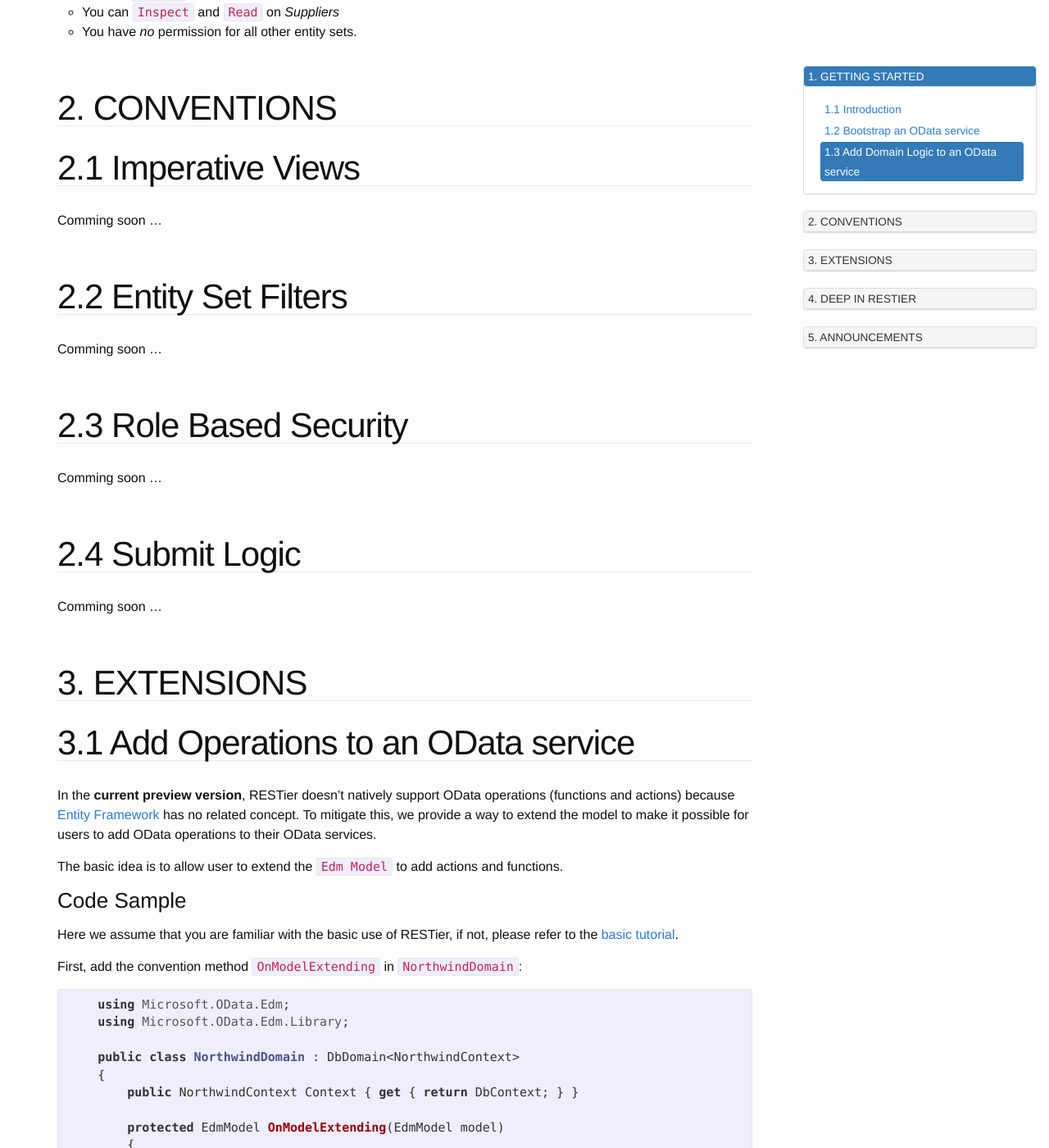
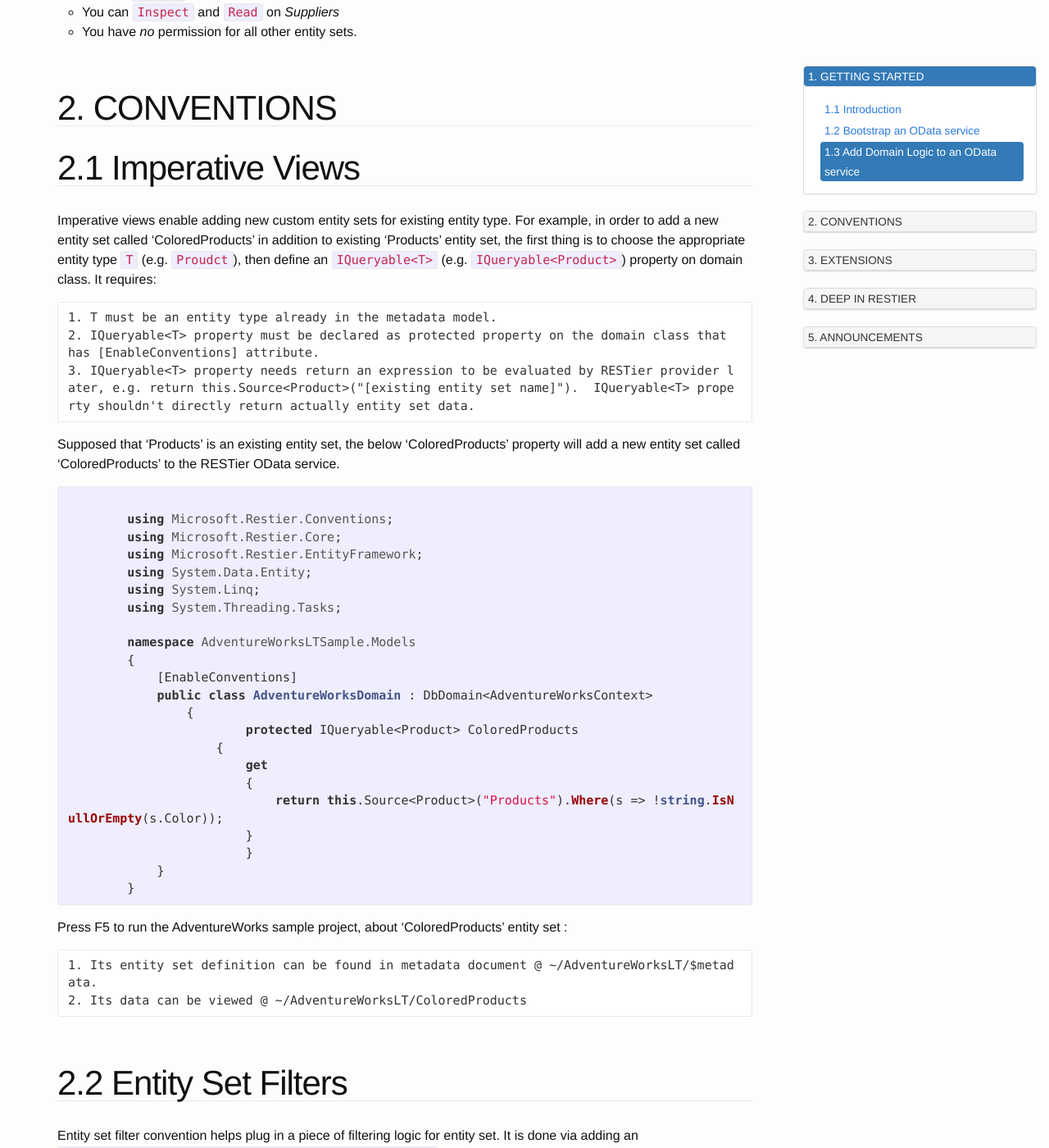
Before and after one commit to OData/RESTier, a Jekyll site: the page built from index.html, in a window 1280 px wide and 1400 px high, scrolled down 10729 px. Shown: the whole window at 82% size. Built offline with Jekyll 4.4.1, drawn with Linux system fonts in a browser that asks for light colours; nearby versions of some CDN libraries; some of the changed text lies outside the part shown.

Commit message:
add Imperative-views and entity-set-filters docs.

```diff
--- a/_posts/2015-04-10-02-01-Convention-Imperative-views.md
+++ b/_posts/2015-04-10-02-01-Convention-Imperative-views.md
@@ -5,5 +5,41 @@ description: ""
 category: "2. Conventions"
 ---
 
+Imperative views enable adding new custom entity sets for existing entity type. For example, in order to add a new entity set called 'ColoredProducts' in addition to existing 'Products' entity set, the first thing is to choose the appropriate entity type `T` (e.g. `Proudct`), then define an `IQueryable<T>` (e.g. `IQueryable<Product>`) property on domain class. It requires:
 
-Comming soon ...
+	1. T must be an entity type already in the metadata model.
+	2. IQueryable<T> property must be declared as protected property on the domain class that has [EnableConventions] attribute.
+	3. IQueryable<T> property needs return an expression to be evaluated by RESTier provider later, e.g. return this.Source<Product>("[existing entity set name]").  IQueryable<T> property shouldn't directly return actually entity set data.
+
+Supposed that 'Products' is an existing entity set, the below 'ColoredProducts' property will add a new entity set called 'ColoredProducts' to the RESTier OData service.
+
+{% highlight csharp %}
+
+	using Microsoft.Restier.Conventions;
+	using Microsoft.Restier.Core;
+	using Microsoft.Restier.EntityFramework;
+	using System.Data.Entity;
+	using System.Linq;
+	using System.Threading.Tasks;
+
+	namespace AdventureWorksLTSample.Models
+	{
+	    [EnableConventions]
+	    public class AdventureWorksDomain : DbDomain<AdventureWorksContext>
+		{
+			protected IQueryable<Product> ColoredProducts
+		    {
+		        get
+		        {
+		            return this.Source<Product>("Products").Where(s => !string.IsNullOrEmpty(s.Color));
+		        }
+			}
+	    }
+	}
+
+{% endhighlight %}
+
+Press F5 to run the AdventureWorks sample project, about 'ColoredProducts' entity set :
+
+	1. Its entity set definition can be found in metadata document @ ~/AdventureWorksLT/$metadata.
+	2. Its data can be viewed @ ~/AdventureWorksLT/ColoredProducts
--- a/_posts/2015-04-10-02-02-Convention-entity-set-filters.md
+++ b/_posts/2015-04-10-02-02-Convention-entity-set-filters.md
@@ -5,5 +5,38 @@ description: ""
 category: "2. Conventions"
 ---
 
+Entity set filter convention helps plug in a piece of filtering logic for entity set. It is done via adding an `OnFilter[entity set name](IQueryable<T> entityset)` method to the domain class.
 
-Comming soon ...
+	1. The filter method name must be OnFilter[entity set name], ending with the target entity set name.
+	2. It must be a private method on the domain class with [EnableConventions] attribute.
+	3. It should accept an IQueryable<T> parameter and return an IQueryable<T> result where T is the entity type.
+
+Supposed that ~/AdventureWorksLT/Products can get all the Product entities, the below OnFilterProducts method will filter some Product entities by checking the ProductID.
+
+{% highlight csharp %}
+
+	using Microsoft.Restier.Conventions;
+	using Microsoft.Restier.Core;
+	using Microsoft.Restier.EntityFramework;
+	using System.Data.Entity;
+	using System.Linq;
+	using System.Threading.Tasks;
+
+	namespace AdventureWorksLTSample.Models
+	{
+	    [EnableConventions]
+	    public class AdventureWorksDomain : DbDomain<AdventureWorksContext>
+	    {
+	        private IQueryable<Product> OnFilterProducts(IQueryable<Product> entitySet)
+	        {
+	            return entitySet.Where(s => s.ProductID % 3 == 0).AsQueryable();
+	        }
+		}
+	}
+
+{% endhighlight %}
+
+Now some testings will show that:
+
+	1. ~/AdventureWorksLT/Products will only get the Product entities whose ProductID is  3,6,9,12,15,...
+	2. ~/AdventureWorksLT/Products([product id]) will only be able to get a Product entity whose ProductID mod 3 results a zero.
```
